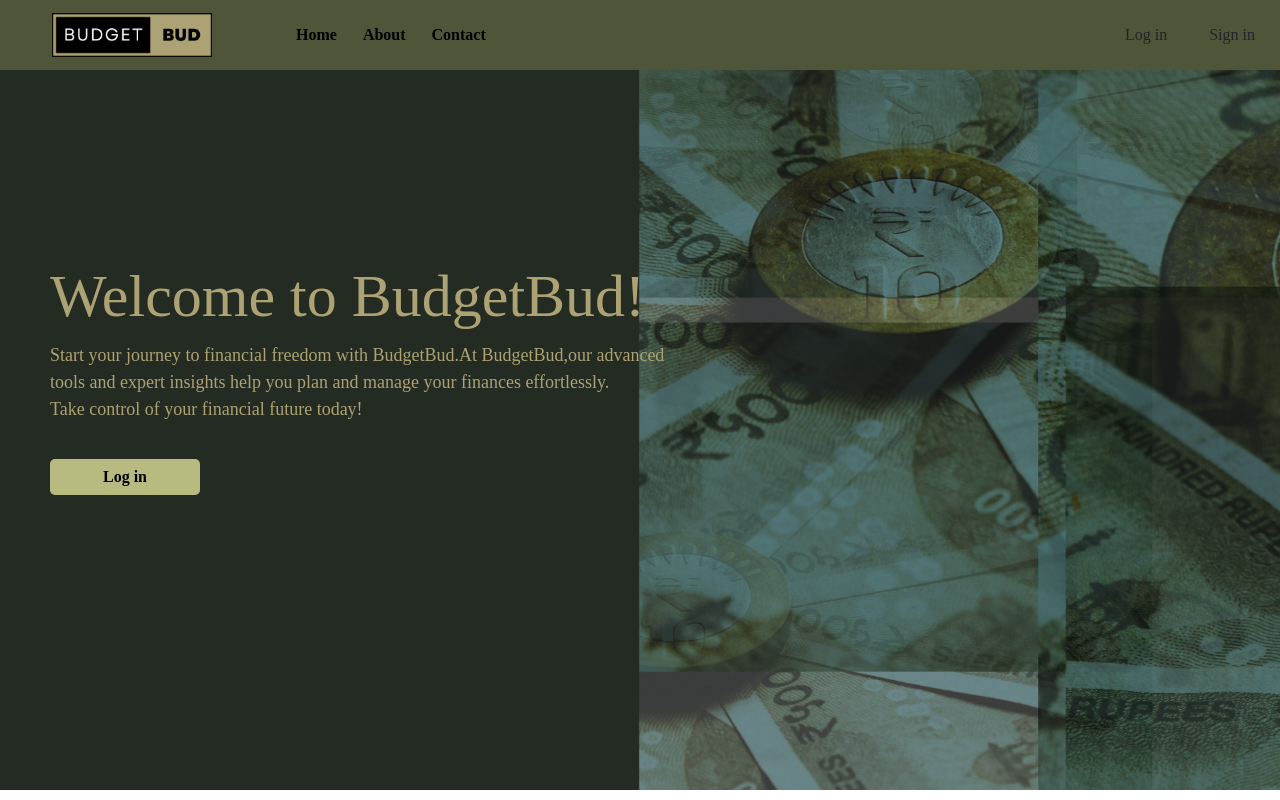
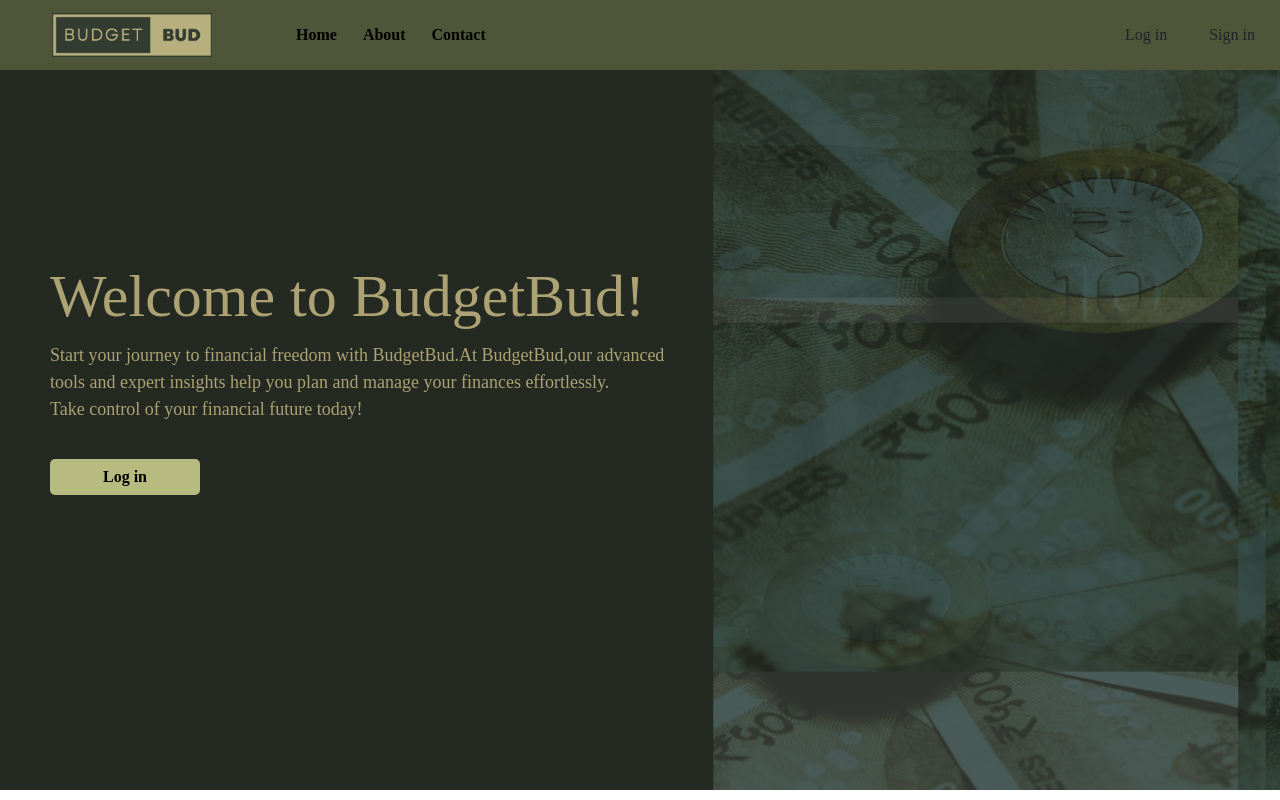
Before and after one commit to Aashitharaip/BUDGET-ANALYSIS, a Flask app: page / in a window 1280 px wide. Run offline with Flask 3, Linux system fonts and the light colour scheme.

Commit message:
change again

```diff
--- a/static/style.css
+++ b/static/style.css
@@ -46,7 +46,7 @@ html::-webkit-scrollbar-track{
 #home {
   width: 100%;
   height: 90vh; /* Keep the height as per your requirement */
-  background-image: linear-gradient(rgba(0,0,0,0.3),rgba(0,0,0,0.3)), url(/static/pictures/1.png);
+  background-image: linear-gradient(rgba(0,0,0,0.3),rgba(0,0,0,0.3)), url(/static/pictures/5.png);
   background-repeat: no-repeat;
   background-size: cover; /* Ensures the background covers the whole area */
   background-position: right; /* Positions the background to the right */
--- a/templates/index.html
+++ b/templates/index.html
@@ -22,7 +22,7 @@
   <!-- navbar -->
   <nav class="navbar navbar-expand-lg" id="navbar">
     <div class="container-fluid">
-      <a class="navbar-brand" href="#" id="logo"><img src="./static/pictures/2.png" alt=""></a>
+      <a class="navbar-brand" href="#" id="logo"><img src="./static/pictures/10.png" alt=""></a>
       <button class="navbar-toggler" type="button" data-bs-toggle="collapse" data-bs-target="#navbarSupportedContent" aria-controls="navbarSupportedContent" aria-expanded="false" aria-label="Toggle navigation">
         <span><i class="fa-solid fa-bars" style="color: white; font-size: 23px;"></i></span>
       </button>
```
Also changed, not shown: static/pictures/10.png (added), static/pictures/3.png (added), static/pictures/4.png (added), static/pictures/5.png (added).
